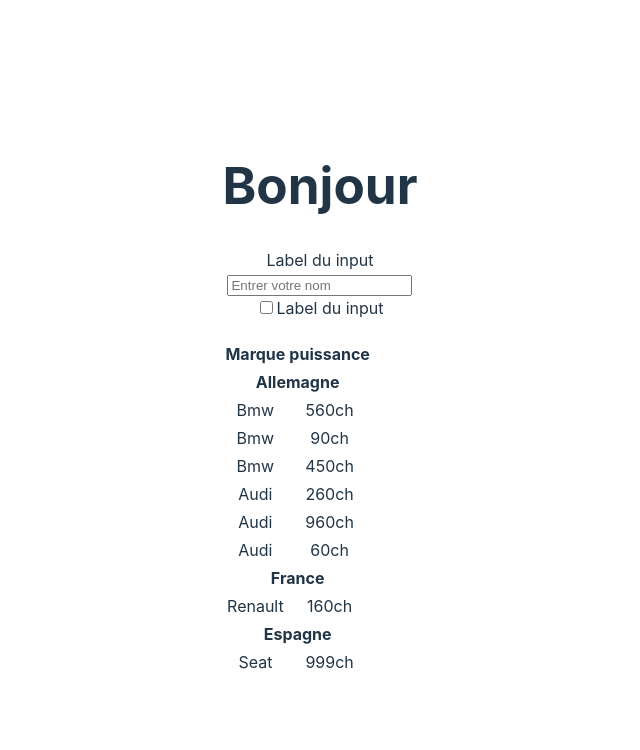
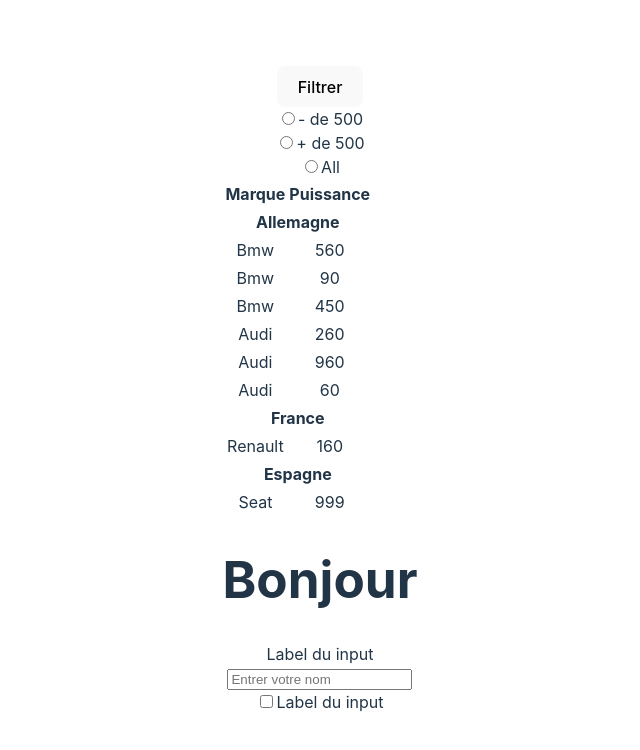
Before and after one commit to yanniis/SiteReact, a React (Vite) app: page / in a window 1280 px wide. Shown: the top 750 px of the page, without its empty margins (320-960 px from the left). Built offline with nearby package versions, Linux system fonts and the light colour scheme.

Commit message:
ajout du bouton radio

```diff
--- a/src/App.jsx
+++ b/src/App.jsx
@@ -4,17 +4,18 @@
 import './App.css'
 import { ProductCategoryRow } from './components/table/productCategoryRow'
 import { ProductRow } from './components/table/productRow'
+import { RadioButton } from './components/table/radioButton'
 
 
 const autosData = [
-  {id: 1, marque: 'Bmw', puissance: "560ch", pays: "Allemagne"},
-  {id: 2,marque: 'Bmw', puissance: "90ch", pays: "Allemagne"},
-  {id: 3,marque: 'Bmw', puissance: "450ch", pays: "Allemagne"},
-  {id: 4,marque: 'Audi', puissance: "260ch", pays: "Allemagne"},
-  {id: 5,marque: 'Audi', puissance: "960ch", pays: "Allemagne"},
-  {id: 6,marque: 'Audi', puissance: "60ch", pays: "Allemagne"},
-  {id: 7,marque: 'Renault', puissance: "160ch", pays: "France"},
-  {id: 8,marque: 'Seat', puissance: "999ch", pays: "Espagne"},
+  {id: 1, marque: 'Bmw', puissance: 560, pays: "Allemagne"},
+  {id: 2,marque: 'Bmw', puissance: 90, pays: "Allemagne"},
+  {id: 3,marque: 'Bmw', puissance: 450, pays: "Allemagne"},
+  {id: 4,marque: 'Audi', puissance: 260, pays: "Allemagne"},
+  {id: 5,marque: 'Audi', puissance: 960, pays: "Allemagne"},
+  {id: 6,marque: 'Audi', puissance: 60, pays: "Allemagne"},
+  {id: 7,marque: 'Renault', puissance: 160, pays: "France"},
+  {id: 8,marque: 'Seat', puissance: 999, pays: "Espagne"},
 ]
 
 
@@ -27,8 +28,49 @@
   const id = useId()
   const idCheckbox = useId()
 
+// Variables des boutons radios
+const idRadio1 = useId()
+const idRadio2 = useId()
+const idRadio3 = useId()
+const [valueRadio, setValueRadio] = useState('test')
+
+// Fonction pour gérer les changements de sélection
+const handleChange = (event) => {
+  setValueRadio(event.target.value)
+  console.log(valueRadio)
+}
+
   return <>
-  {/* Condition pour modifier bonjour au cas ou value n'est plus vide */}
+
+<button onClick={handleChange}>Filtrer</button>
+
+    <RadioButton
+    idRadio={idRadio1}
+    valueRadio="499"
+    labelRadio="- de 500"
+    checked={valueRadio === "499"}
+    onChange={handleChange}
+  />
+
+  <RadioButton
+    idRadio={idRadio2}
+    valueRadio="500"
+    labelRadio="+ de 500"
+    checked={valueRadio === "500"}
+    onChange={handleChange}
+  />
+
+<RadioButton
+    idRadio={idRadio3}
+    valueRadio=""
+    labelRadio="All"
+    checked={valueRadio == ""}
+    onChange={handleChange}
+  />
+
+  <AutoTable autos={autosData}/>
+
+
   <h1>{value === '' ? 'Bonjour' : value}</h1>
 
   <form>
@@ -50,8 +92,6 @@
 </form>
 
 <h2>{checked == true ? 'Checkbox coché' : ''}</h2>
-
-<AutoTable autos={autosData}/>
 
   </>
 
@@ -77,7 +117,7 @@
     <thead>
       <tr>
         <th>Marque</th>
-        <th>puissance</th>
+        <th>Puissance</th>
       </tr>
     </thead>
     <tbody>
--- a/src/components/table/radioButton.jsx
+++ b/src/components/table/radioButton.jsx
@@ -1,3 +1,15 @@
-export function radioButton () {
-
-}
+// Ne pas oublier le checked et le onChange
+export function RadioButton ({ valueRadio, labelRadio, idRadio, checked, onChange }) {
+    return (
+      <div>
+        <input
+          id={idRadio}
+          type="radio"
+          value={valueRadio}
+          checked={checked}
+          onChange={onChange}
+        />
+        <label htmlFor={idRadio}>{labelRadio}</label>
+      </div>
+    )
+  }
```
